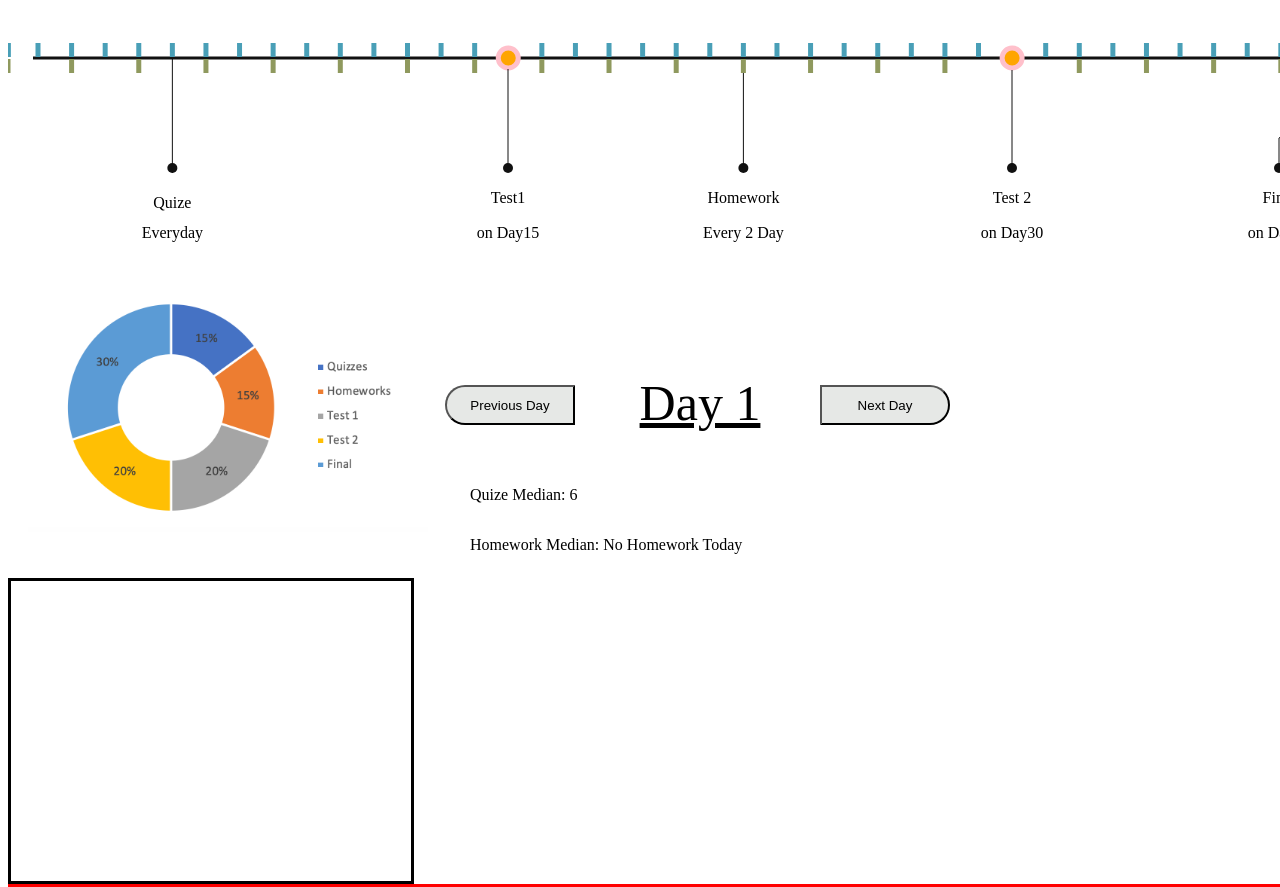
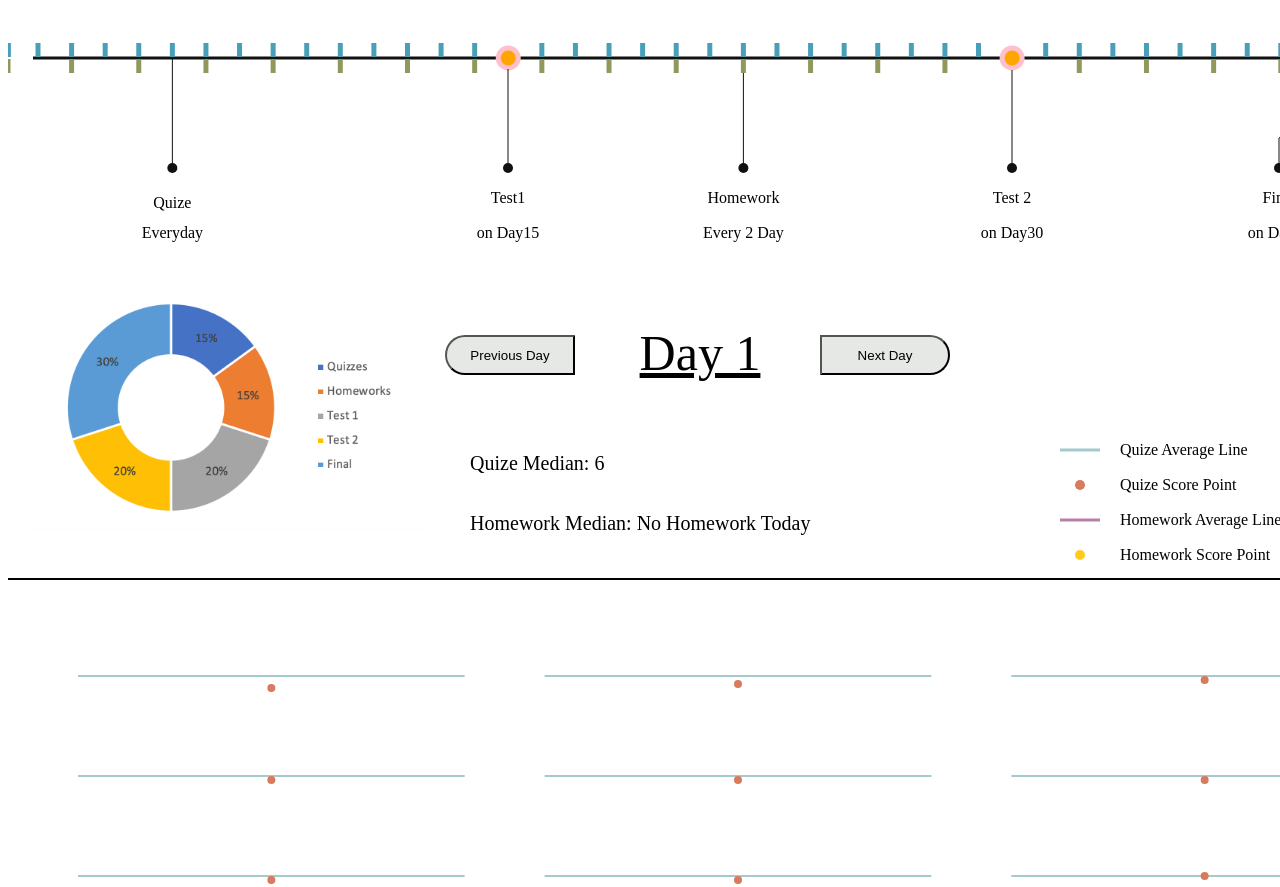
Before and after one commit to beckysx/Project2, a plain HTML site: page index.html in a window 1280 px wide. Shown: the top 887 px of the page. Drawn offline with nearby package versions, Linux system fonts and the light colour scheme.

Commit message:
legend ok

```diff
--- a/css.css
+++ b/css.css
@@ -12,7 +12,7 @@ display: block;
   font-size: 50px;
   display: block;
   position: absolute;
-  top: 220px;
+  top: 170px;
   left: 500px;
   text-decoration: underline;
 }
@@ -25,7 +25,7 @@ border-top-left-radius: 30px;
 background: #E6E8E6;
 cursor:pointer;
 position: absolute;
-top: 385px;
+top: 335px;
 left: 445px;
 }
 
@@ -37,7 +37,7 @@ border-top-right-radius: 30px;
 background: #E6E8E6;
 cursor:pointer;
 position: absolute;
-top: 385px;
+top: 335px;
 left: 820px;
 }
 
@@ -47,17 +47,24 @@ left: 820px;
 }
 
 #allstudentsvg{
-  border: solid;
-  border-color: red;
+  border-top: solid;
+  border-color: black;
+  border-top-width: 2px;
+  border-bottom: solid;
+  border-bottom-width: 2px;
+
 }
 
 #dataNote{
   position: absolute;
   top: 430px;
   left: 450px;
+  font-size: 20px;
 }
 
 #colorlegend{
-  border:solid;
-  border-color:black;
+  display: block;
+    position: absolute;
+    top: 420px;
+    left: 1050px;
 }
--- a/js.js
+++ b/js.js
@@ -335,10 +335,64 @@ var drawEverything=function(d){
     .attr('id', 'datetext')
 
   // color legend
-    var datesvg=d3.select("#index").append("svg")
+    var colorlegend=d3.select("#index").append("svg")
     .attr('id', 'colorlegend')
-    .attr('width', 400)
-    .attr('height', 300)
+    .attr('width', 270)
+    .attr('height', 150)
+
+        //quize average line
+        colorlegend.append("g").attr('id', 'qALlegend')
+        d3.select("#qALlegend").append('line')
+            .attr('x1', 10)
+            .attr('y1', 30)
+            .attr('x2', 50)
+            .attr('y2', 30)
+            .style('stroke', '#4A969E')
+            .attr('stroke-width', 3)
+            .attr('stroke-opacity', 0.5);
+        d3.select("#qALlegend").append('text')
+            .attr('x', 70)
+            .attr('y', 35)
+            .text('Quize Average Line')
+        //quize point
+        colorlegend.append("g").attr('id', 'qSPlegend')
+        d3.select("#qSPlegend").append('circle')
+            .attr('cx', 30)
+            .attr('cy', 65)
+            .attr('r', 5)
+            .attr('fill', '#D87A5B')
+
+        d3.select("#qSPlegend").append('text')
+            .attr('x', 70)
+            .attr('y', 70)
+            .text('Quize Score Point')
+
+        //homework average line
+        colorlegend.append("g").attr('id', 'hALlegend')
+        d3.select("#qALlegend").append('line')
+            .attr('x1', 10)
+            .attr('y1', 100)
+            .attr('x2', 50)
+            .attr('y2', 100)
+            .style('stroke', '#700353')
+            .attr('stroke-width', 3)
+            .attr('stroke-opacity', 0.5);
+        d3.select("#qALlegend").append('text')
+            .attr('x', 70)
+            .attr('y', 105)
+            .text('Homework Average Line')
+        //homework point
+        colorlegend.append("g").attr('id', 'hSPlegend')
+        d3.select("#qSPlegend").append('circle')
+            .attr('cx', 30)
+            .attr('cy', 135)
+            .attr('r', 5)
+            .attr('fill', '#FFCA1E')
+
+        d3.select("#qSPlegend").append('text')
+            .attr('x', 70)
+            .attr('y', 140)
+            .text('Homework Score Point')
 
 
   // change button
@@ -362,14 +416,14 @@ var drawEverything=function(d){
     var allstudentsvg=d3.select("#index").append("svg")
     .attr('id', 'allstudentsvg')
     .attr('width', 1400)
-    .attr('height', 1000)
+    .attr('height', 880)
 
     // group1
     for(i=0;i<3;i++){
       allstudentsvg.append("g")
       .attr('class', 'group1')
       .attr('transform', function(){
-        return 'translate(' + (i*screen.width) + ',' + 0+ ')'
+        return 'translate(' + (i*screen.width) + ',' + 30+ ')'
       })
       .append("svg")
       .attr('class', 'studentsvg')
@@ -381,7 +435,7 @@ var drawEverything=function(d){
       allstudentsvg.append("g")
       .attr('class', 'group2')
       .attr('transform', function(){
-        return 'translate(' + (i*screen.width) + ',' + screen.height + ')'
+        return 'translate(' + (i*screen.width) + ',' + (screen.height+30) + ')'
       })
       .append("svg")
       .attr('class', 'studentsvg')
@@ -394,7 +448,7 @@ var drawEverything=function(d){
       allstudentsvg.append("g")
       .attr('class', 'group3')
       .attr('transform', function(){
-        return 'translate(' + (i*screen.width) + ',' + (2*screen.height) + ')'
+        return 'translate(' + (i*screen.width) + ',' + (2*screen.height+30) + ')'
       })
       .append("svg")
       .attr('class', 'studentsvg')
@@ -407,7 +461,7 @@ var drawEverything=function(d){
       allstudentsvg.append("g")
       .attr('class', 'group4')
       .attr('transform', function(){
-        return 'translate(' + (i*screen.width) + ',' + (3*screen.height) + ')'
+        return 'translate(' + (i*screen.width) + ',' + (3*screen.height+30) + ')'
       })
       .append("svg")
       .attr('class', 'studentsvg')
@@ -420,7 +474,7 @@ var drawEverything=function(d){
       allstudentsvg.append("g")
       .attr('class', 'group5')
       .attr('transform', function(){
-        return 'translate(' + (i*screen.width) + ',' + (4*screen.height) + ')'
+        return 'translate(' + (i*screen.width) + ',' + (4*screen.height+30) + ')'
       })
       .append("svg")
       .attr('class', 'studentsvg')
@@ -433,7 +487,7 @@ var drawEverything=function(d){
       allstudentsvg.append("g")
       .attr('class', 'group6')
       .attr('transform', function(){
-        return 'translate(' + (i*screen.width) + ',' + (5*screen.height) + ')'
+        return 'translate(' + (i*screen.width) + ',' + (5*screen.height+30) + ')'
       })
       .append("svg")
       .attr('class', 'studentsvg')
@@ -446,7 +500,7 @@ var drawEverything=function(d){
       allstudentsvg.append("g")
       .attr('class', 'group7')
       .attr('transform', function(){
-        return 'translate(' + (i*screen.width) + ',' + (6*screen.height) + ')'
+        return 'translate(' + (i*screen.width) + ',' + (6*screen.height+30) + ')'
       })
       .append("svg")
       .attr('class', 'studentsvg')
@@ -459,7 +513,7 @@ var drawEverything=function(d){
       allstudentsvg.append("g")
       .attr('class', 'group8')
       .attr('transform', function(){
-        return 'translate(' + (i*screen.width) + ',' + (7*screen.height) + ')'
+        return 'translate(' + (i*screen.width) + ',' + (7*screen.height+30) + ')'
       })
       .append("svg")
       .attr('class', 'studentsvg')
@@ -487,29 +541,25 @@ var drawEverything=function(d){
     var newQArray=d.map(function(d){
       return d.quizes[date-1].grade
     })
-
     var sortQArray=newQArray.sort(sortNumber)
-
     var dayQM=d3.quantile(sortQArray,0.5)
 
     // new Homework data
     var newHArray=d.map(function(d){
       return d.quizes[date-1].grade
     })
-
     var sortHArray=newHArray.sort(sortNumber)
-
     var dayHM=d3.quantile(sortHArray,0.5)
 
     // data note
       var dataNote=d3.select("#index").append("svg")
       .attr('id', 'dataNote')
-      .attr('width', 400)
+      .attr('width', 450)
       .attr('height', 140)
 
       dataNote.append("text")
       .attr('x', '20')
-      .attr('y', '70')
+      .attr('y', '40')
       .attr('text-anchor', 'left')
       .text(function(){
         if(date==15||date==30||date==41){
@@ -524,7 +574,7 @@ var drawEverything=function(d){
 
       dataNote.append("text")
       .attr('x', '20')
-      .attr('y', '120')
+      .attr('y', '100')
       .attr('text-anchor', 'left')
       .text(function(){
         if(date==15||date==30||date==41||(date%2!=0)){
@@ -554,7 +604,7 @@ var drawEverything=function(d){
               .attr('x2', margin.left+w)
               .attr('y2', qyScale(dayQM))
               .style('stroke', '#4A969E')
-              .attr('stroke-width', 3)
+              .attr('stroke-width', 2)
               .attr('stroke-opacity', 0.5);
           // quize circle
           currentsvg.append('circle')
```
